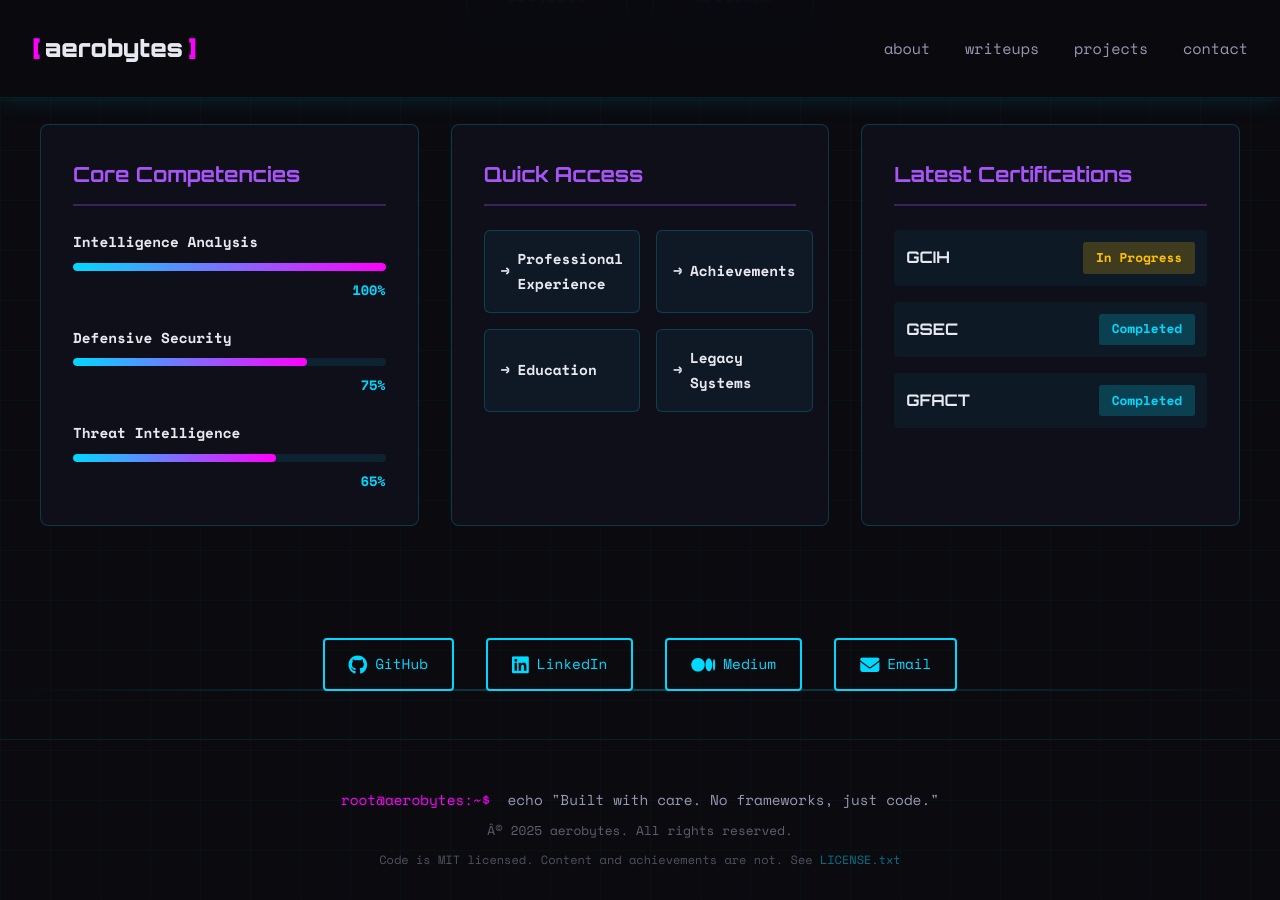
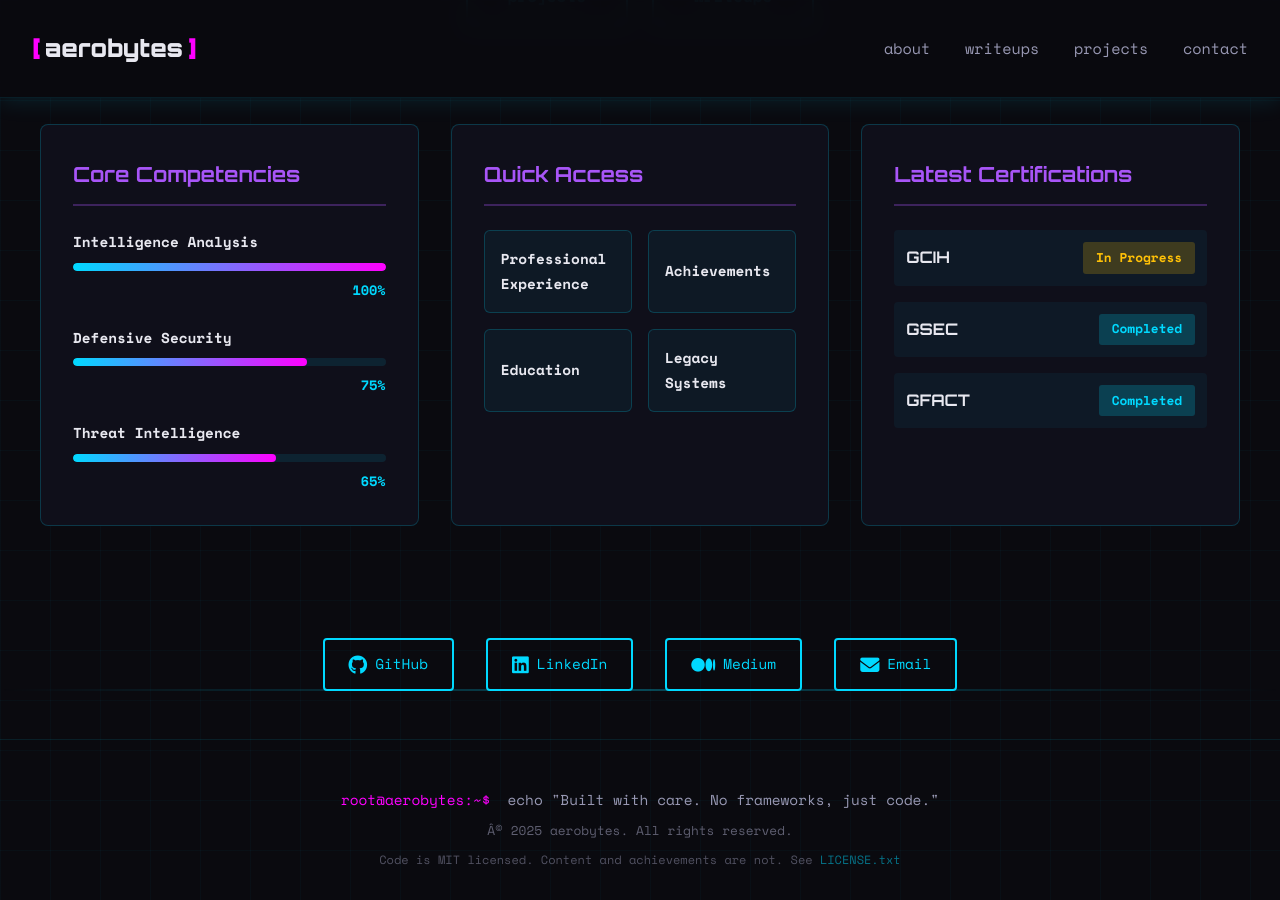
Before and after one commit to Aeronique/aerobytes-site, a Jekyll site: the page built from index.html, in a window 1280 px wide and 900 px high, scrolled down 866 px. Built offline with Jekyll 4.4.1, drawn with Linux system fonts in a browser that asks for light colours.

Commit message:
Add files via upload

```diff
--- a/index.html
+++ b/index.html
@@ -68,16 +68,16 @@ title: Home
                 <h3 class="box-title">Quick Access</h3>
                 <div class="quick-links">
                     <a href="{{ '/about/#experience' | relative_url }}" class="quick-link">
-                        <span class="link-arrow">→</span> Professional Experience
+                        Professional Experience
                     </a>
                     <a href="{{ '/about/#achievements' | relative_url }}" class="quick-link">
-                        <span class="link-arrow">→</span> Achievements
+                        Achievements
                     </a>
                     <a href="{{ '/about/#education' | relative_url }}" class="quick-link">
-                        <span class="link-arrow">→</span> Education
+                        Education
                     </a>
                     <a href="{{ '/about/#legacy' | relative_url }}" class="quick-link">
-                        <span class="link-arrow">→</span> Legacy Systems
+                        Legacy Systems
                     </a>
                 </div>
             </div>
```
